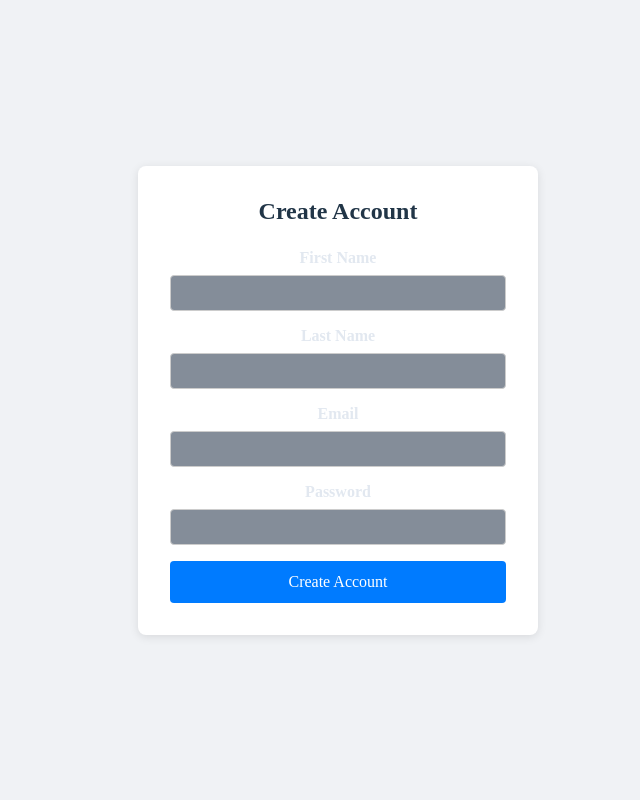
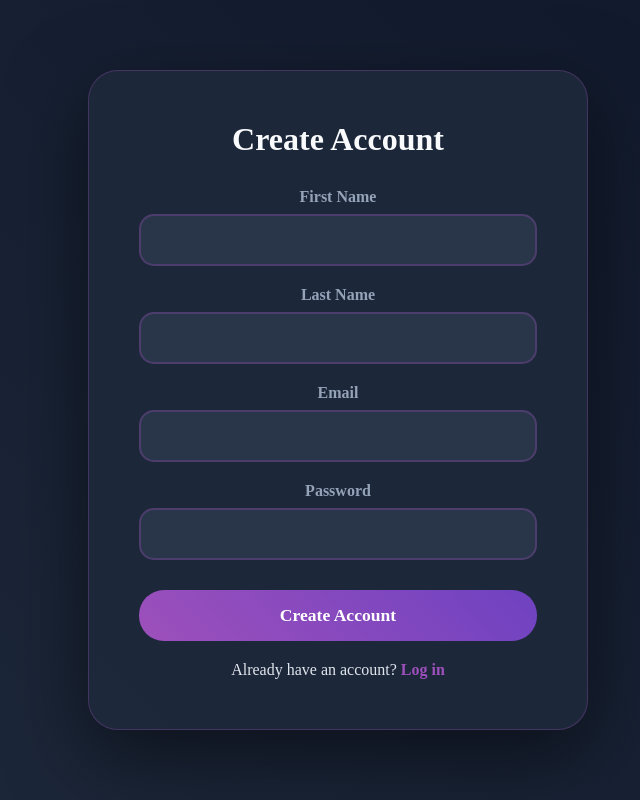
Before and after one commit to SuryaPS3/VITAPEventOpia, a React (Vite) app in the folder Frontend/: page /create-account in a window 1280 px wide. Shown: the whole page, without its empty margins (302-942 px from the left). Built offline with nearby package versions, Linux system fonts and the light colour scheme; no server answers.

Commit message:
finished create account styling

```diff
--- a/Frontend/src/components/CreateAccountPage.css
+++ b/Frontend/src/components/CreateAccountPage.css
@@ -3,61 +3,114 @@
   justify-content: center;
   align-items: center;
   height: 100vh;
-  background-color: #f0f2f5;
+  background: linear-gradient(45deg, #1e293b, #0f172a);
 }
 
 .create-account-form {
-  background: #fff;
-  padding: 2rem;
-  border-radius: 8px;
-  box-shadow: 0 2px 10px rgba(0, 0, 0, 0.1);
-  width: 100%;
-  max-width: 400px;
+  background: rgba(30, 41, 59, 0.95);
+  padding: 50px;
+  border-radius: 30px;
+  width: 90%;
+  max-width: 500px;
+  position: relative;
+  box-shadow: 0 25px 80px rgba(0, 0, 0, 0.5);
+  animation: slideIn 0.3s ease;
+  border: 1px solid rgba(157, 80, 187, 0.3);
+  color: #e0e6ed;
 }
 
 .create-account-form h2 {
-  margin-bottom: 1.5rem;
+  margin-bottom: 30px;
+  color: #f8fafc;
   text-align: center;
+  font-size: 2rem;
+  font-weight: 700;
 }
 
 .form-group {
-  margin-bottom: 1rem;
+  margin-bottom: 20px;
 }
 
 .form-group label {
   display: block;
   margin-bottom: 0.5rem;
+  color: #94a3b8;
 }
 
 .form-group input,
 .form-group select {
   width: 100%;
-  padding: 0.5rem;
-  border: 1px solid #ccc;
-  border-radius: 4px;
+  padding: 15px 20px;
+  background: rgba(51, 65, 85, 0.6);
+  border: 2px solid rgba(157, 80, 187, 0.3);
+  border-radius: 15px;
+  color: #e0e6ed;
+  font-size: 1rem;
+  transition: all 0.3s ease;
+  box-sizing: border-box;
+}
+
+.form-group input:focus,
+.form-group select:focus {
+  outline: none;
+  border-color: rgba(157, 80, 187, 0.6);
+  box-shadow: 0 0 20px rgba(157, 80, 187, 0.3);
 }
 
 .error-message {
-  color: red;
-  margin-bottom: 1rem;
+  color: #f87171;
+  text-align: center;
+  margin: 15px 0;
+  padding: 10px;
+  background: rgba(239, 68, 68, 0.1);
+  border-radius: 10px;
+  border: 1px solid rgba(239, 68, 68, 0.3);
+  font-size: 0.9rem;
 }
 
 .success-message {
-  color: green;
-  margin-bottom: 1rem;
+  color: #4ade80;
+  text-align: center;
+  margin: 15px 0;
+  padding: 10px;
+  background: rgba(74, 222, 128, 0.1);
+  border-radius: 10px;
+  border: 1px solid rgba(74, 222, 128, 0.3);
+  font-size: 0.9rem;
 }
 
 button[type="submit"] {
   width: 100%;
-  padding: 0.75rem;
-  background-color: #007bff;
-  color: #fff;
+  background: linear-gradient(45deg, #9d50bb, #6f42c1);
+  color: white;
   border: none;
-  border-radius: 4px;
+  padding: 15px;
+  border-radius: 25px;
   cursor: pointer;
-  font-size: 1rem;
+  font-size: 1.1rem;
+  font-weight: 600;
+  transition: all 0.3s ease;
+  position: relative;
+  overflow: hidden;
+  margin-top: 10px;
 }
 
 button[type="submit"]:hover {
-  background-color: #0056b3;
+  transform: translateY(-2px);
+  box-shadow: 0 8px 25px rgba(157, 80, 187, 0.5);
 }
+
+.login-link {
+  text-align: center;
+  margin-top: 20px;
+}
+
+.login-link a {
+  color: #9d50bb;
+  text-decoration: none;
+  font-weight: 600;
+}
+
+.login-link a:hover {
+  text-decoration: underline;
+}
--- a/Frontend/src/components/CreateAccountPage.jsx
+++ b/Frontend/src/components/CreateAccountPage.jsx
@@ -1,4 +1,5 @@
 import React, { useState } from 'react';
+import { Link } from 'react-router-dom';
 import { authAPI } from '../api/client.js';
 import './CreateAccountPage.css';
 
@@ -61,6 +62,9 @@ const CreateAccountPage = () => {
           {success && <p className="success-message">{success}</p>}
           <button type="submit">Create Account</button>
         </form>
+        <div className="login-link">
+          <p>Already have an account? <Link to="/">Log in</Link></p>
+        </div>
       </div>
     </div>
   );
```
